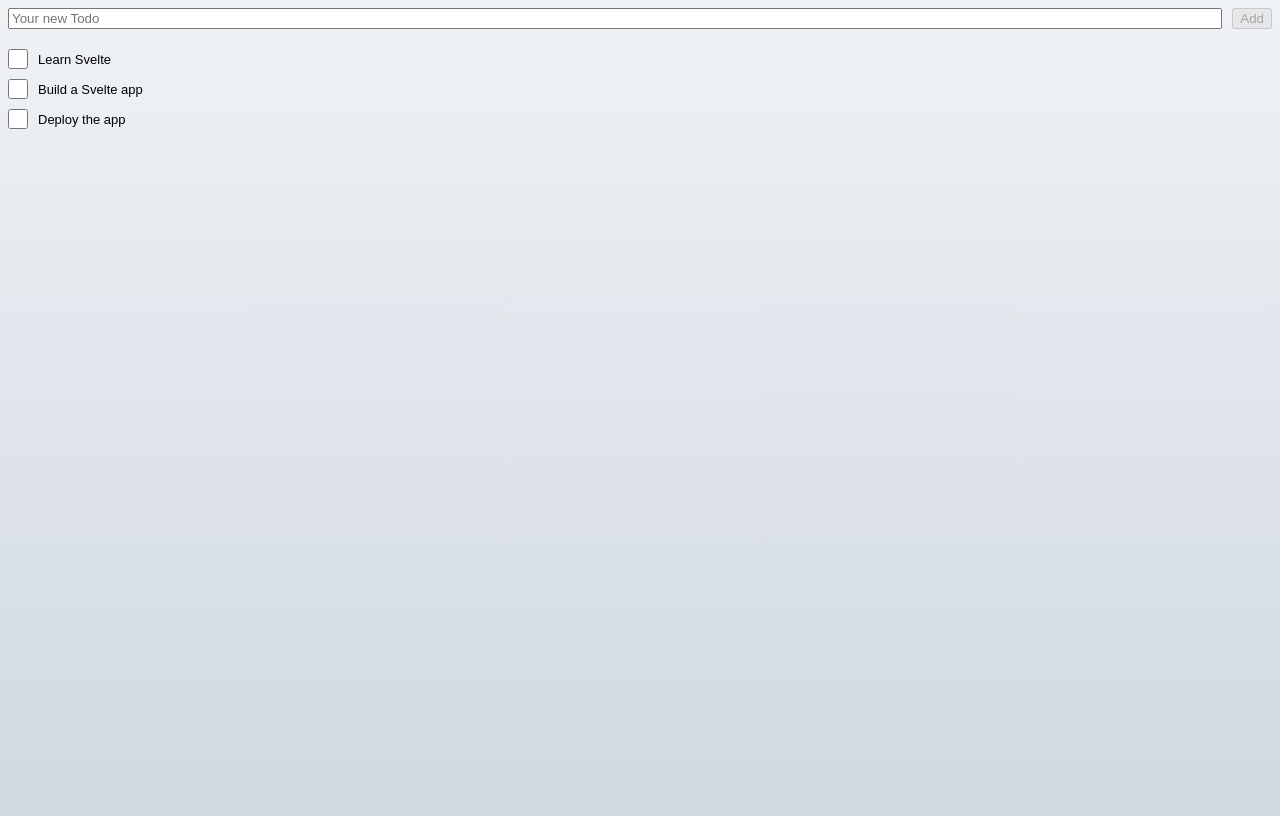
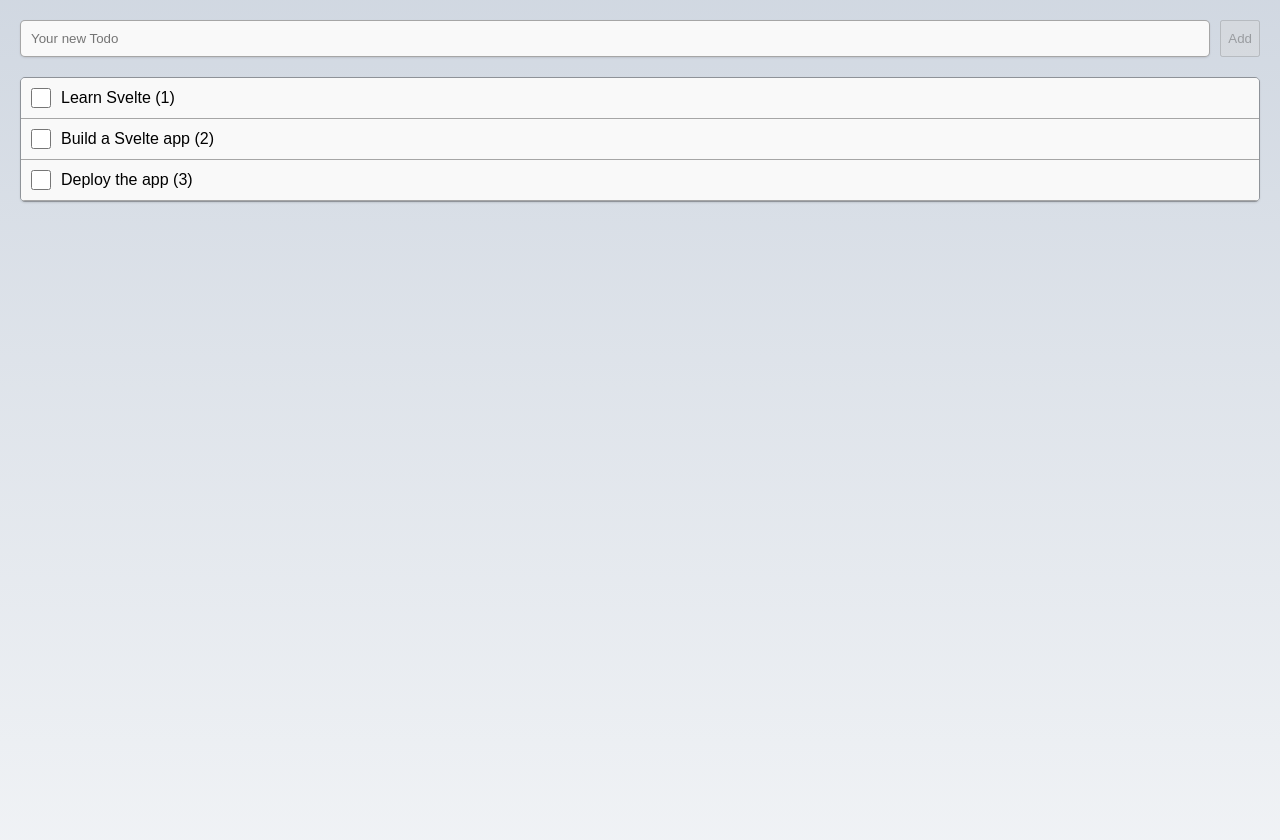
Before and after one commit to bohnacker/2525-ig3-programmiersprachen-todolist, a SvelteKit app: page / in a window 1280 px wide. Before the commit the page ends 816 px from the top, so only its background shows below. Built offline with nearby package versions, Linux system fonts and the light colour scheme.

Commit message:
created component for TodoItem

```diff
--- /dev/null
+++ b/src/lib/TodoItem.svelte
@@ -0,0 +1,28 @@
+<script>
+	let { id, title, completed } = $props();
+</script>
+
+<div class="todo-item">
+	<input type="checkbox" id="item{id}" />
+	<label for="item{id}">{title} ({id})</label>
+</div>
+
+<style>
+	.todo-item {
+		display: flex;
+		align-items: center;
+		/* margin-bottom: 10px; */
+		border-bottom: 1px solid #0005;
+		padding: 10px;
+		border-radius: 0px;
+		background: #f9f9f9;
+	}
+	input[type='checkbox'] {
+		margin: 0 10px 0 0;
+		width: 1.5em;
+		height: 1.5em;
+		background: white;
+		border-radius: 2px;
+		border: 1px solid #555;
+	}
+</style>
--- a/src/routes/+page.svelte
+++ b/src/routes/+page.svelte
@@ -1,18 +1,29 @@
 <script>
+	import TodoItem from '$lib/TodoItem.svelte';
+
 	let todoList = $state([
 		{
+			id: 1,
 			title: 'Learn Svelte',
 			completed: false
 		},
 		{
+			id: 2,
 			title: 'Build a Svelte app',
 			completed: false
 		},
 		{
+			id: 3,
 			title: 'Deploy the app',
 			completed: false
 		}
 	]);
+	// get highest id in the list
+	let nextId = Math.max(...todoList.map((todo) => todo.id)) + 1;
+	// if list is empty, set nextId to 1
+	if (isNaN(nextId)) {
+		nextId = 1;
+	}
 
 	let inputField;
 	let inputValue = $state('');
@@ -20,6 +31,7 @@
 	function addItem() {
 		if (inputValue != '') {
 			todoList.push({
+				id: nextId++,
 				title: inputValue,
 				completed: false
 			});
@@ -50,10 +62,7 @@
 
 <div class="todo-list">
 	{#each todoList as todo, i}
-		<div class="todo-item">
-			<input type="checkbox" id="item{i}" />
-			<label for="item{i}">{todo.title}</label>
-		</div>
+		<TodoItem {...todo} />
 	{/each}
 </div>
 
@@ -62,30 +71,25 @@
 		display: flex;
 		margin-bottom: 20px;
 	}
+
 	#todo-input {
 		display: flex;
 		width: 100%;
+		padding: 10px;
+		border: 1px solid #0005;
+		border-radius: 5px;
+		background: #f9f9f9;
+		box-shadow: 0 1px 2px rgba(0, 0, 0, 0.1);
 		margin-right: 10px;
 	}
 
 	.todo-list {
 		display: flex;
 		flex-direction: column;
+		border: 1px solid #0005;
+		border-radius: 5px;
+		overflow: hidden;
+		box-shadow: 0 1px 2px rgba(0, 0, 0, 0.1);
 	}
-	.todo-item {
-		display: flex;
-		align-items: center;
-		margin-bottom: 10px;
-	}
-	input[type='checkbox'] {
-		margin: 0 10px 0 0;
-		width: 1.5em;
-		height: 1.5em;
-		background: white;
-		border-radius: 2px;
-		border: 1px solid #555;
-	}
-	/* input[type='checkbox']:checked {
-		background: #abd;
-	} */
+
 </style>
--- a/static/global.css
+++ b/static/global.css
@@ -1,10 +1,12 @@
 body {
     height: 100vh;
+    margin: 20px;
     /* add background gradient */
-    background: linear-gradient(180deg, rgba(178,190,206,0.2) 0%, rgba(178,190,206,0.6) 100%);
+    background: linear-gradient(0deg, rgba(178,190,206,0.2) 0%, rgba(178,190,206,0.6) 100%);
 
     font-family: Arial, sans-serif;
-    font-size: 13px;
+    font-size: 16px;
+
 }
 
 /* input[type="checkbox"] {
```
